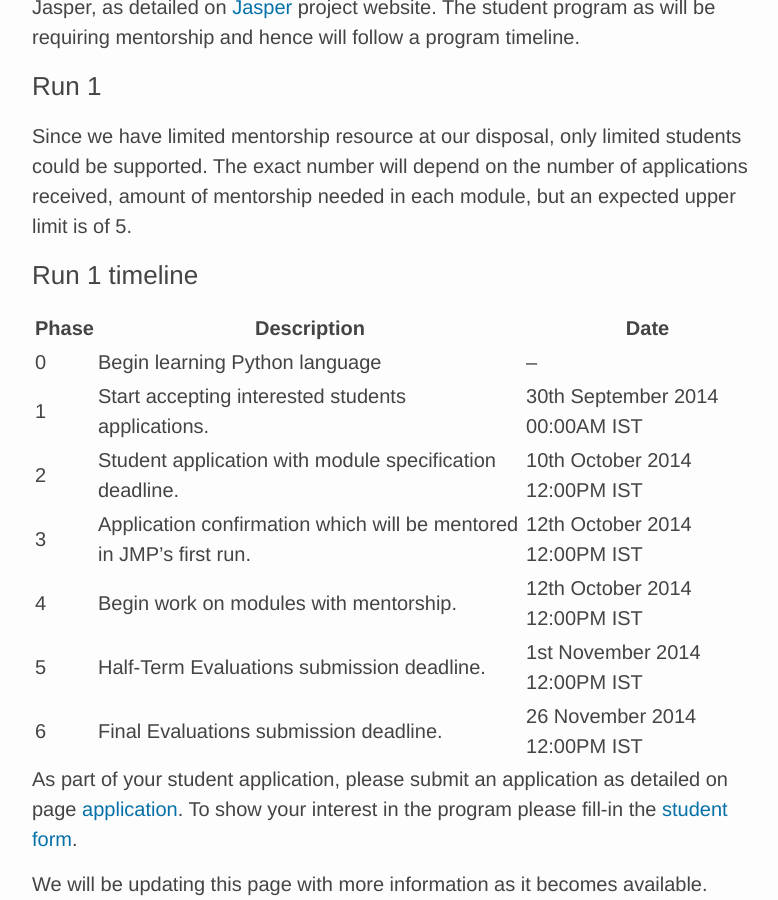
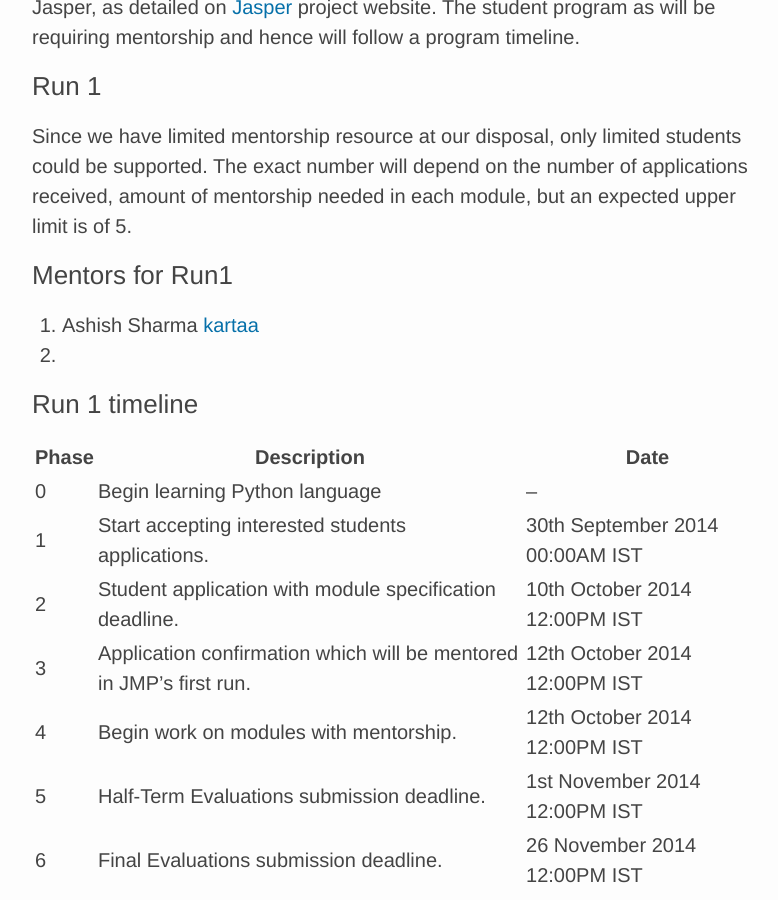
Before and after one commit to nextcraft/nextcraft.github.io, a Jekyll site: the page built from projects/JMP.md, in a window 1280 px wide and 900 px high, scrolled down 821 px. Shown: the whole window, without its empty margins (238-1016 px from the left). Built offline with Jekyll 4.4.1, drawn with Linux system fonts in a browser that asks for light colours.

Commit message:
Update JMP.md
Add mentors list.

```diff
--- a/projects/JMP.md
+++ b/projects/JMP.md
@@ -17,8 +17,13 @@ We would be working on different modules ideas for Jasper in this program. We ha
 
 On successful completion of the modules project, we would also be hosting the project details at our website. Also, once we have a substantial number of completed modules at our hand to test, we will be sponsoring the creation of a Jasper, as detailed on [Jasper][Jasper] project website. The student program as will be requiring mentorship and hence will follow a program timeline.
 
-###Run 1
+### Run 1
 Since we have limited mentorship resource at our disposal, only limited students could be supported. The exact number will depend on the number of applications received, amount of mentorship needed in each module, but an expected upper limit is of 5.
+
+### Mentors for Run1
+1. Ashish Sharma [kartaa][mentor1]
+2.
+
 
 ### Run 1 timeline
 
```
Also changed, not shown: other parts of projects/JMP.md (+1 -0 lines).
